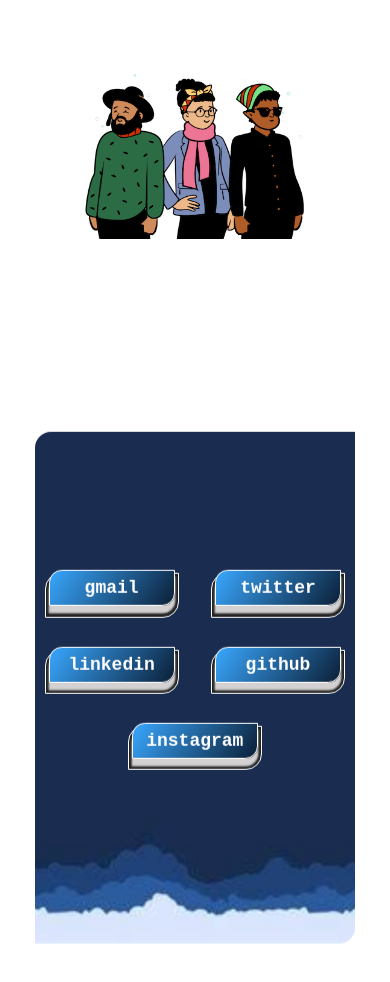
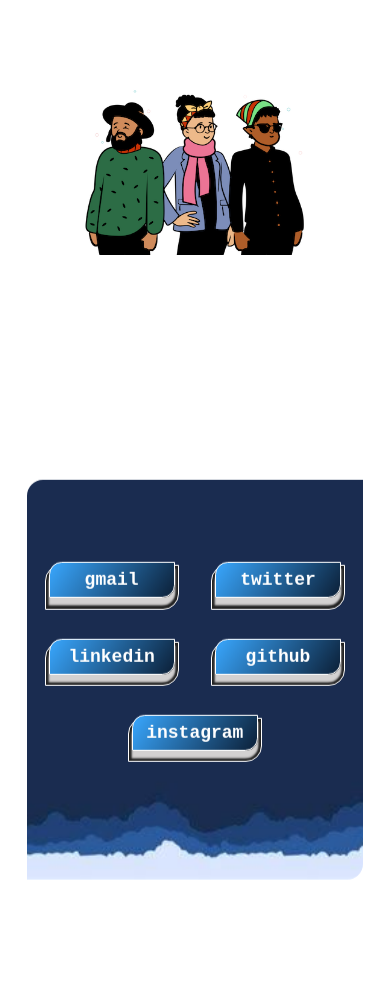
Before and after one commit to grzdev/portfolio, a SvelteKit app: page /contact in a window 390 px wide. Shown: the top 982 px of the page. After the commit the page ends 932 px from the top, so only its background shows below. Built offline with nearby package versions, Linux system fonts and the light colour scheme; some icons are missing.

Commit message:
clean up

```diff
--- a/src/modules/Contact.svelte
+++ b/src/modules/Contact.svelte
@@ -5,7 +5,7 @@
 </script>
 
 <div
-  class="flex flex-col sm:flex-col md:flex-row text-white justify-center items-center mt-[] sm:mt-[] md:mt-[4rem] gap-[-1rem] sm:gap-[1rem] md:gap-[4rem]"
+  class="flex flex-col sm:flex-col md:flex-row text-white justify-center items-center mt-[1rem] sm:mt-[] md:mt-[4rem] gap-[-1rem] sm:gap-[1rem] md:gap-[4rem]"
 >
   <div class="flex justify-center items-center flex-col">
     <img
@@ -15,15 +15,15 @@
       in:fade
     />
     <h1
-      class="text-2xl sm:text-5xl md:text-5xl font-bold font-mono w-[20rem] sm:w-[35rem] md:w-[35rem] text-center mt-[1rem]"
+      class="text-3xl sm:text-5xl md:text-5xl font-bold font-mono w-[20rem] sm:w-[35rem] md:w-[35rem] text-center mt-[1rem]"
     >
       Let's make great stuff together!
     </h1>
     <h1
-      class="text-md sm:text-xl md:text-xl font-semibold font-mono w-[20rem] sm:w-[35rem] md:w-[30rem] text-center mt-[1rem]"
+      class="text-md sm:text-xl md:text-xl font-semibold font-mono w-[18rem] sm:w-[35rem] md:w-[30rem] text-center mt-[1rem]"
     >
-      Get in touch with me if you wish to share ideas or collaborate on a
-      project.
+      Don't hesitate to get in touch with me if you wish to share ideas or
+      collaborate on a project.
     </h1>
   </div>
   <div
@@ -77,8 +77,8 @@
   @media (max-width: 640px) {
     /* Set different width and height for smaller screens */
     .flip-card {
-      width: 20rem;
-      height: 32rem;
+      width: 21rem;
+      height: 25rem;
     }
   }
 
```
